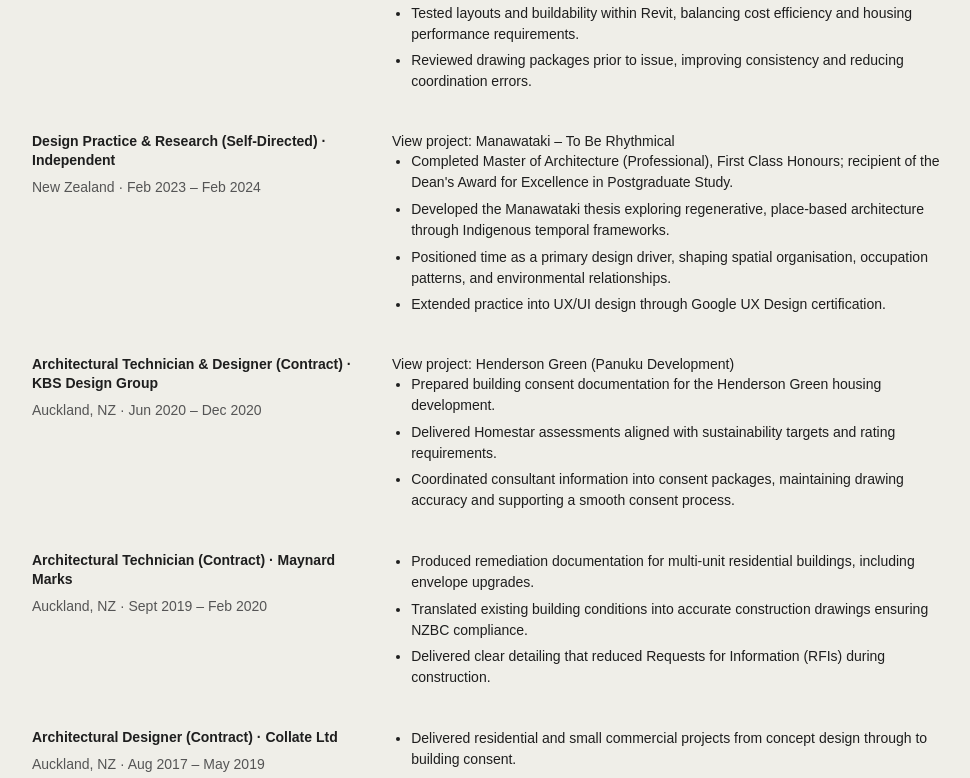
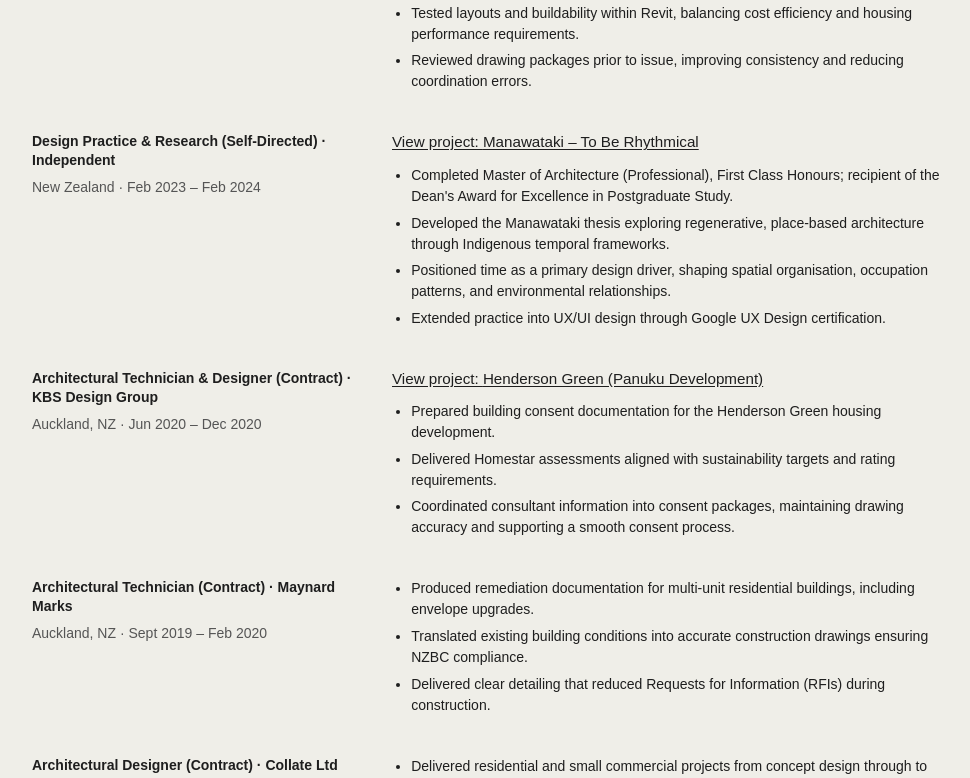
Before and after one commit to Yenegh/yenegh-portfolio, a Next.js app: page /cv in a window 1280 px wide. Shown: the part 1060-1838 px from the top of the page, without its empty margins (148-1118 px from the left). Built offline with nearby package versions, Linux system fonts and the light colour scheme.

Commit message:
Update CV content

```diff
--- a/app/globals.css
+++ b/app/globals.css
@@ -909,6 +909,20 @@ select {
     text-align: left;
   }
 }
+.cv-project-links {
+  margin-bottom: 0.75rem;
+}
+
+.cv-project-link {
+  display: inline-block;
+  font-size: 0.95rem;
+  text-decoration: underline;
+  text-underline-offset: 0.12em;
+}
+
+.cv-project-link:hover {
+  opacity: 0.7;
+}
 
 /* =========================================================
    14. FOOTER
```
